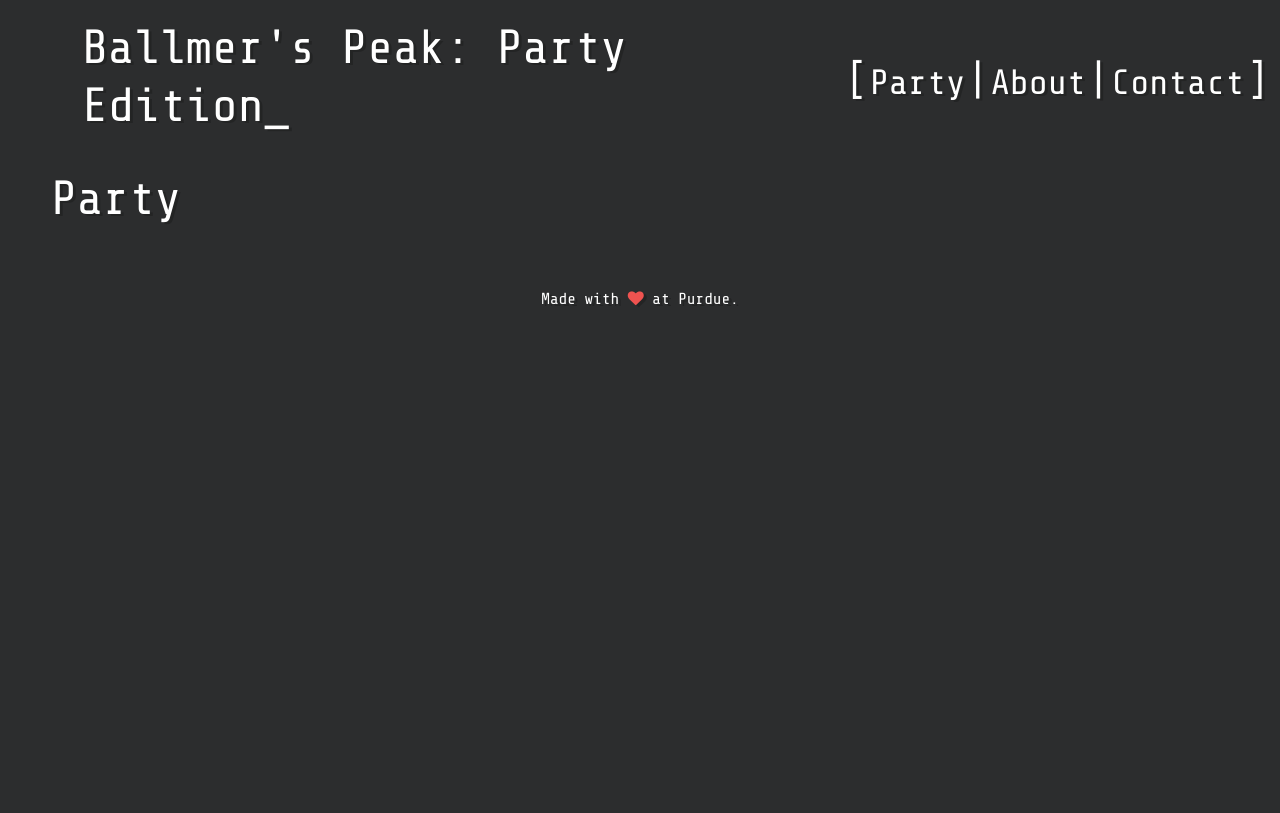
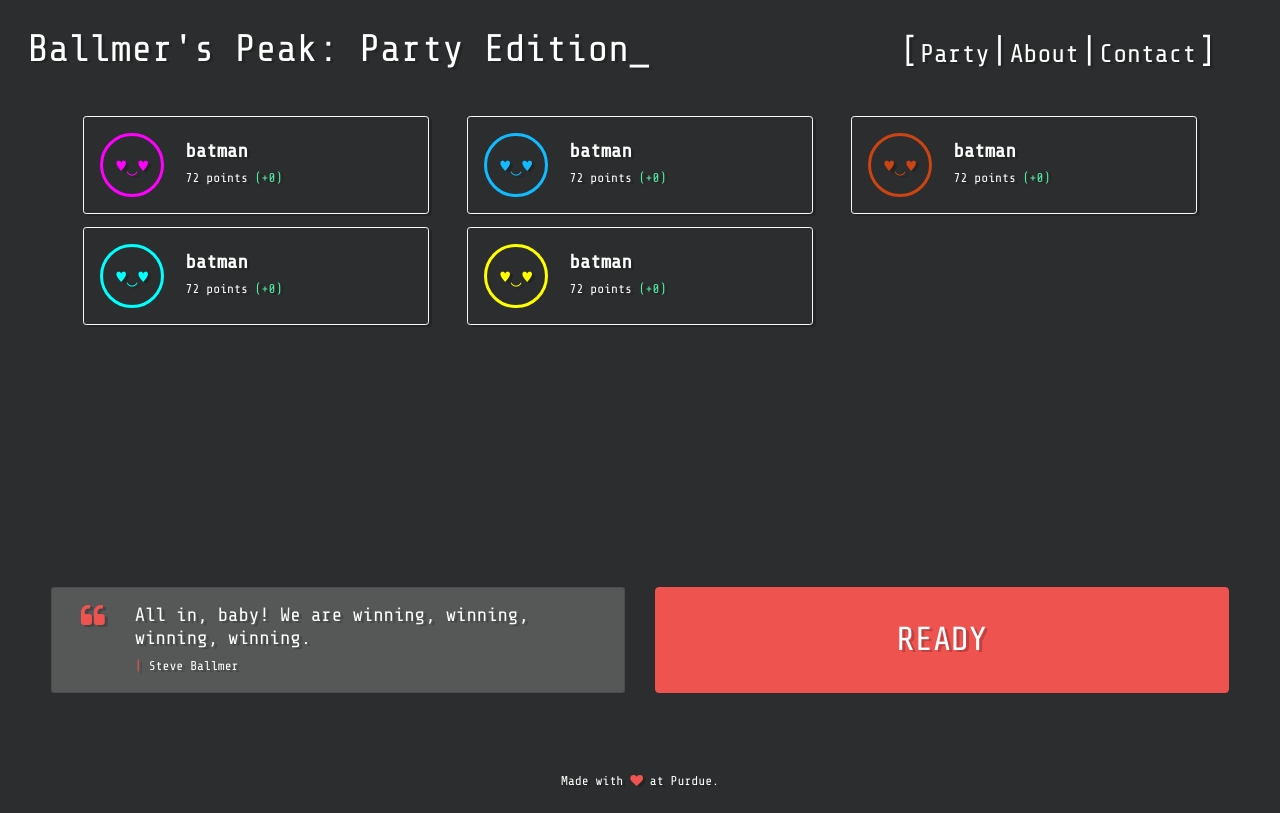
Before and after one commit to zachbryant/ballmersparty, a Nuxt app in the folder frontend/: page /Party in a window 1280 px wide. Built offline with nearby package versions, Linux system fonts and the light colour scheme; no server answers.

Commit message:
party page

```diff
--- a/frontend/assets/less/global.less
+++ b/frontend/assets/less/global.less
@@ -2,7 +2,7 @@
 @gradient-fade: rgba(251, 199, 199, 0.7);
 
 html {
-  font-size: 12pt;
+  font-size: 1vw;
 }
 
 body {
@@ -10,9 +10,9 @@
   background-attachment: fixed;
 }
 
-.fa-heart,
-li:before {
-  color: @primary;
+html,
+body {
+  height: 100%;
 }
 
 li {
@@ -60,7 +60,7 @@
 strong,
 .blinking-cursor,
 .btn--large {
-  color: white !important;
+  color: white;
   text-shadow: 3px 2px rgba(0, 0, 0, 0.2);
 }
 
@@ -88,6 +88,16 @@
   -moz-osx-font-smoothing: grayscale;
 }
 
+.fa-heart,
+li:before,
+button:hover h1,
+button:hover h2,
+button:hover h3,
+button:hover h4,
+button:hover h5 {
+  color: @primary;
+}
+
 h1 {
   font-size: 3rem;
 }
@@ -101,12 +111,12 @@
 h3,
 .header-menu-item,
 .menu-sep {
-  font-size: 2.2rem !important;
+  font-size: 2rem !important;
 }
 
 h4,
 .menu-item {
-  font-size: 2rem;
+  font-size: 1.5rem;
 }
 
 p,
@@ -196,6 +206,12 @@
   font-size: 3rem !important;
 }
 
+.flow-grid {
+  display: grid;
+  grid-template-columns: repeat(auto-fill, minmax(15rem, 30rem));
+  justify-content: center;
+}
+
 @keyframes blink {
   50% {
     opacity: 0;
--- a/frontend/components/Footer.vue
+++ b/frontend/components/Footer.vue
@@ -1,7 +1,7 @@
 <template lang="pug">
-  footer(class="footer mt-5")
+  footer(class="footer")
     b-container(fluid class="container")
-      p(class="note") Made with
+      p(class="note mb-0") Made with
         i(class="fa fa-heart" style="font-size:16pxl;")
         span(class="note")  at Purdue.
 </template>
@@ -13,7 +13,6 @@
   justify-content: center;
   align-items: center;
   text-align: center;
-  position: relative;
   bottom: 0;
   width: 100%;
   height: 60px;
--- a/frontend/components/PlayerCard.vue
+++ b/frontend/components/PlayerCard.vue
@@ -1,18 +1,61 @@
 <template lang="pug">
-  div
+  b-card#card(bg-variant="dark" border-variant="light" class="my-2 mx-4")
     b-row
-      b-col
-        div(class="circle" v-bind:style="{ border: borderSize solid borderColor }")
+      b-col(cols="3" align-self="center")
+        div(
+          class="circle d-flex justify-content-center align-items-center"
+          :style="{ border: `${borderSize} solid ${playercolor}` }"
+        )
+          h4#lenny(:style="{ color: this.playercolor }") ♥‿♥
 
-      b-col
+      b-col(cols="6" align-self="start")
+        h4#handle(class="mt-2 mb-2") {{handle}}
+        span#score {{score}} points
+        span#plusScore(class="text-success")  (+{{deltaScore}})
+
+      b-col(cols="3" align-self="center")
+        div#badge
 
 </template>
 
 <script>
 export default {
   name: 'playercard',
+  props: {
+    color: {
+      type: String,
+      default: function() {
+        return '#fff'
+      }
+    },
+    handle: {
+      type: String,
+      required: true
+    },
+    score: {
+      type: Number,
+      default: function() {
+        return 0
+      }
+    },
+    deltaScore: {
+      type: Number,
+      default: function() {
+        return 0
+      }
+    },
+    lenny: {
+      type: String,
+      default: function() {
+        return '?'
+      }
+    }
+  },
   data() {
-    return {}
+    return {
+      borderSize: '3px',
+      playercolor: this.color
+    }
   }
 }
 </script>
@@ -20,7 +63,24 @@
 <style lang="scss" scoped>
 .circle {
   border-radius: 50%;
+  width: 5vw;
+  height: 5vw;
   background: transparent;
   border: 3px solid white;
 }
+
+#lenny {
+  margin: 0 auto;
+}
+
+#handle {
+  font-weight: bold;
+}
+
+#card {
+  box-shadow: 3px 2px rgba(0, 0, 0, 0.2);
+}
+
+#plusScore {
+}
 </style>
--- a/frontend/components/StartBox.vue
+++ b/frontend/components/StartBox.vue
@@ -22,18 +22,19 @@
 				input#userIdInput(type="text" class="form-control" aria-describedby="userIdHelp" placeholder="batman")
 				small#userIdHelp( class="form-text") What should we call you?
 
+			small By proceeding you agree to our
+				a(class="underline" v-b-modal.termsModal) terms
+				|  and
+				a(class="underline" v-b-modal.privacyModal) privacy policy
+
 			b-btn(
 				block
 				size="lg"
 				variant="primary"
-				class="mb-3"
+				class="mt-3"
 				@click="startParty()"
-			) continue
-
-			small By proceeding you agree to our
-				a(class="underline" v-b-modal.termsModal) terms
-				|  and
-				a(class="underline" v-b-modal.privacyModal) privacy policy
+			)
+				h3(class="my-0") continue
 
 			b-modal#termsModal(size="xl" title="Terms and Conditions")
 				Terms
--- a/frontend/components/Terms.vue
+++ b/frontend/components/Terms.vue
@@ -4,18 +4,21 @@
       <h2 class="mb-4">Terms and Conditions on ballmers.party</h2>
 
       <p>
-        Hello! This is the Ballmer's Party ("<strong>BP</strong>") Terms of
-        Service ("<strong>Terms</strong>"). This document outlines acceptable
+        Hello! This is the Ballmer's Party ("
+        <strong>BP</strong>") Terms of
+        Service ("
+        <strong>Terms</strong>"). This document outlines acceptable
         use of and access to BP. By accessing and using BP, you agree to these
         Terms. If you do not agree to the posted Terms or to the
-        <router-link class="underline" to="/policy/privacy"
-          >Privacy Policy</router-link
-        >, you may not access or use BP in any way.
+        <router-link class="underline" to="/policy/privacy">Privacy Policy</router-link>, you may not access or use BP in any way.
       </p>
 
       <p>
-        The terms "<strong>We</strong>", "<strong>Us</strong>", and
-        "<strong>Our</strong>" refer to the BP Owners and Operators.
+        The terms "
+        <strong>We</strong>", "
+        <strong>Us</strong>", and
+        "
+        <strong>Our</strong>" refer to the BP Owners and Operators.
       </p>
 
       <h4>Overview</h4>
@@ -33,7 +36,10 @@
         </li>
         <li>
           Challenges may be submitted by independent users under
-          <a class="underline" href="https://unlicense.org/">The Unlicense</a>,
+          <a
+            class="underline"
+            href="https://unlicense.org/"
+          >The Unlicense</a>,
           a permissive license with no conditions which dedicates works to the
           Public Domain.
         </li>
@@ -61,13 +67,14 @@
         </li>
       </ul>
 
-      <h4>Acceptance of BP Terms</h4>
+      <h4>Acceptance of Terms</h4>
       <ul>
         <li>
           By accessing the website at
-          <a class="underline" href="http://ballmers.party"
-            >http://ballmers.party</a
-          >, You are bound by these Terms, all applicable laws and regulations,
+          <a
+            class="underline"
+            href="http://ballmers.party"
+          >http://ballmers.party</a>, You are bound by these Terms, all applicable laws and regulations,
           and are responsible for compliance with any applicable local laws. If
           You do not agree with any of these Terms, You are prohibited from
           using or accessing this site. The materials contained in this website
@@ -75,9 +82,7 @@
         </li>
         <li>
           Your continued use of BP is also subject to the
-          <router-link class="underline" to="/privacy"
-            >Privacy Policy</router-link
-          >, which outlines practices such as data collection, data retention,
+          <router-link class="underline" to="/privacy">Privacy Policy</router-link>, which outlines practices such as data collection, data retention,
           data security, and use of Your data.
         </li>
         <li>
@@ -104,7 +109,8 @@
         </li>
         <li>
           BP accounts will be created and maintained using a username and
-          password that You provide (Your "<strong>Credentials</strong>"). You
+          password that You provide (Your "
+          <strong>Credentials</strong>"). You
           may not be disclose Your Credentials, and You may not access an
           account that was created by another user. You agree that You are
           responsible for maintaining the confidentiality of Your Credentials
@@ -120,7 +126,8 @@
       <ul>
         <li>
           BP allows Users to disclose graphics, text, communications, or other
-          material ("<strong>Content</strong>"). All Content is subject to these
+          material ("
+          <strong>Content</strong>"). All Content is subject to these
           Terms. Content may be used in any lawful way. By using BP, You grant
           Us permission to use the Content as described in these Terms.
         </li>
@@ -213,7 +220,8 @@
         </li>
         <li>
           We shall have the right to use any suggestions, bug reports, or other
-          concerns ("<strong>Feedback</strong>") in our reasonable caution,
+          concerns ("
+          <strong>Feedback</strong>") in our reasonable caution,
           including, but not limited to the incorporation of such suggested
           changes into BP and/or our other products and services. You hereby
           grant to Us a perpetual, irrevocable, non­exclusive license under all
@@ -290,9 +298,7 @@
               Engaging in or contributing to any illegal activity or activity
               that violates others’ rights.
             </li>
-            <li>
-              Use of derogatory, discriminatory or excessively graphic language.
-            </li>
+            <li>Use of derogatory, discriminatory or excessively graphic language.</li>
             <li>Transmitting worms, viruses or harmful software.</li>
             <li>
               Disclosing the personal or proprietary information of another
@@ -337,7 +343,9 @@
         <li>
           You may terminate Your BP Account and Your right to use BP at any time
           and for any reason or no reason, by contacting Us at
-          <a href="mailto:support@ballmers.party">support@ballmers.party</a>.
+          <a
+            href="mailto:support@ballmers.party"
+          >support@ballmers.party</a>.
           However, if You have a separate agreement with Us which has
           conflicting terms regarding termination, those terms shall take
           precedence.
@@ -368,7 +376,8 @@
           BP is owned and operated by BP LLC. The visual interfaces, graphics,
           design, compilation, information, computer code, products, software
           (including any downloadable software), services, and all other
-          elements of BP provided by BP LLC ("<strong>Materials</strong>") are
+          elements of BP provided by BP LLC ("
+          <strong>Materials</strong>") are
           protected by United States copyright, trade dress, patent, and
           trademark laws, international conventions, and all other relevant
           intellectual property and proprietary rights, and applicable laws.
--- a/frontend/layouts/default.vue
+++ b/frontend/layouts/default.vue
@@ -1,8 +1,8 @@
 <template lang="pug">
   div
+    Navbar#navbar
     div#container
-      Navbar
-      nuxt(class="pt-4")
+      nuxt#view(class="pt-4")
     Footer
 </template>
 
@@ -28,5 +28,14 @@
 #container {
   padding-left: 4%;
   padding-right: 4%;
+  min-height: calc(100vh - 60px - 80px);
+}
+
+#navbar {
+  height: 78px;
+}
+
+#view {
+  min-height: calc(100vh - 78px - 60px - 60px);
 }
 </style>
--- a/frontend/pages/About.vue
+++ b/frontend/pages/About.vue
@@ -2,15 +2,15 @@
 	div
 		b-container(fluid)
 			b-row(class="text-center")
-				b-col(cols="4")
+				b-col(cols="4 text-center")
 					h3#explain_title /**** Eh what's all this now? ****/
-					p(style="text-align: justify; text-shadow: none;") Programmers have a bit of a reputation for drinking. If (or when) you've had to read someone else's
+					p Programmers have a bit of a reputation for drinking. If (or when) you've had to read someone else's
 						a(class="underline" href="https://imgs.xkcd.com/comics/code_quality.png" target="_blank") soul sucking documentation for work, you'll understand.
 						|  The peak is named after Steve Ballmer (the former CEO of Microsoft) for his sudden outbursts and outlandish public behavior, which make him seem constantly intoxicated. It is rumored that the peak lies at approximately 0.1337% BAC, but it varies for individuals.
-					p(style="text-align: justify; text-shadow: none;") In 2012
+					p In 2012
 						a(class="underline" href="https://www.sciencedirect.com/science/article/pii/S1053810012000037" target="_blank") researchers found
 						|  that intoxicated participants were better creative problem solvers than the sober participants. There's a little truth to everything, huh?
-					p(style="text-align: justify; text-shadow: none;") If you spend enough time here, we might end up with conclusive data on the exact location of Ballmer's Peak.
+					p If you spend enough time here, we might end up with conclusive data on the exact location of Ballmer's Peak.
 						strong Climb on!
 				b-col(cols="8")
 					pre#ascii_art {{ asciiart }}
@@ -29,4 +29,9 @@
 }
 </script>
 
-<style scoped></style>
+<style scoped>
+p {
+  text-align: justify;
+  text-shadow: none;
+}
+</style>
--- a/frontend/pages/Party.vue
+++ b/frontend/pages/Party.vue
@@ -1,12 +1,106 @@
 <template lang="pug">
-  h1 Party
+  div#party(class="d-flex flex-column justify-content-between align-content-center")
+    div#playerlist(class="flow-grid")
+      PlayerCard(
+        v-for="p in players"
+          v-bind:key="p.uuid"
+          v-bind:handle="p.handle"
+          v-bind:score="p.score"
+          v-bind:color="p.color"
+          v-bind:lenny="p.lenny"
+      )
+    b-row
+      b-col
+        b-card#quoteContainer
+          b-row
+            b-col(cols="1" class="ml-3 mr-2")
+              h3(class="fa fa-quote-left text-primary")
+            b-col(cols="10")
+              h4(class="mb-0 justify-content-between align-content-center" ) All in, baby! We are winning, winning, winning, winning.
+              p(class="text-primary mt-2 mb-0") |
+                span(class="text-white") Steve Ballmer
+      b-col
+        b-btn(
+          block
+          size="lg"
+          variant="primary"
+          class="mb-3 h-100"
+        )
+          h2(class="my-0") READY
+
 </template>
 
 <script>
-// @ is an alias to /src
+import PlayerCard from '@/components/PlayerCard.vue'
 
 export default {
   name: 'party',
-  components: {}
+  components: {
+    PlayerCard
+  },
+  props: {
+    quote: {
+      type: String,
+      required: true
+    }
+  },
+  data() {
+    return {
+      players: [
+        {
+          uuid: 0,
+          handle: 'batman',
+          score: 72,
+          color: '#FF00FF'
+        },
+        {
+          uuid: 1,
+          handle: 'batman',
+          score: 72,
+          color: '#11bbFF'
+        },
+        {
+          uuid: 2,
+          handle: 'batman',
+          score: 72,
+          color: '#cc4411'
+        },
+        {
+          uuid: 3,
+          handle: 'batman',
+          score: 72,
+          color: '#00FFFF'
+        },
+        {
+          uuid: 4,
+          handle: 'batman',
+          score: 72,
+          color: '#FFFF00'
+        }
+      ]
+    }
+  },
+  computed: {
+    rowCount: function() {
+      return this.playerCount / 3
+    },
+    playerCount: function() {
+      return this.players.length
+    }
+  }
 }
 </script>
+
+<style lang="scss" scoped>
+#party {
+  min-height: 100%;
+}
+
+#playerlist {
+  min-height: 75%;
+}
+
+#quoteContainer {
+  background: rgba(255, 255, 255, 0.2);
+}
+</style>
```
